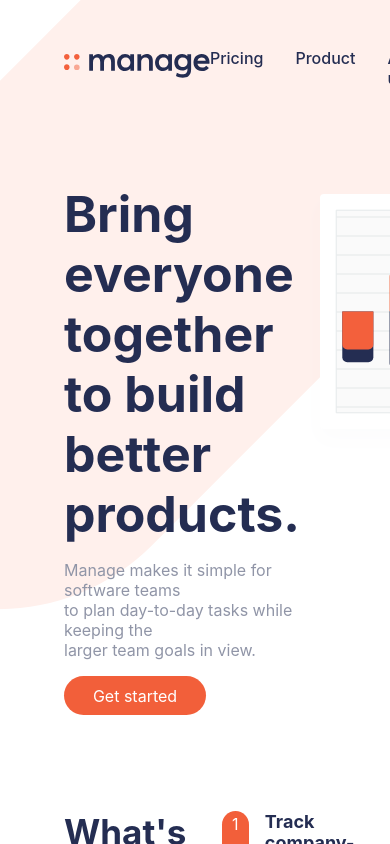
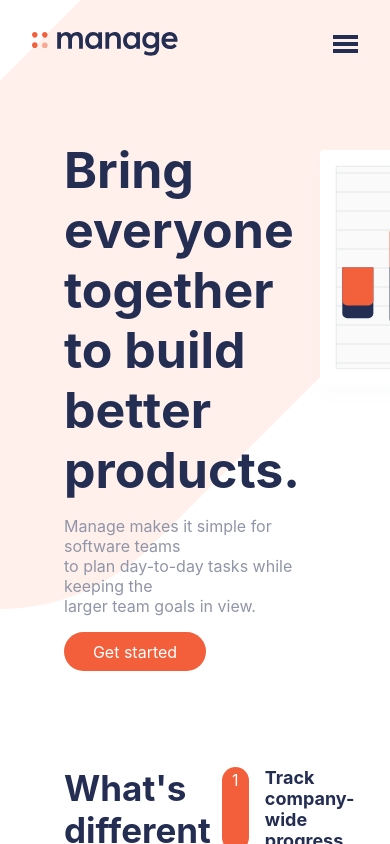
Before and after one commit to chrysellia/manage-landing-page, a React (Create React App) app in the folder website/: page / in a window 390 px wide. Shown: the top 844 px of the page. Built offline with nearby package versions, Linux system fonts and the light colour scheme.

Commit message:
Navbar mobile responsive

```diff
--- a/website/src/Navbar/Navbar.component.js
+++ b/website/src/Navbar/Navbar.component.js
@@ -2,6 +2,21 @@ import React from 'react'
 import './Navbar.style.scss'
 
 const Navbar = () => {
+    const [show, toggleShow] = React.useState(false);
+    const menuRef = React.useRef(null);
+
+    const handleClick = (event) => {
+        if (menuRef.current && !menuRef.current.contains(event.target)) {
+            toggleShow(false);
+        }
+    };
+
+    React.useEffect(() => {
+        document.addEventListener('click', handleClick, true);
+
+        return () => document.removeEventListener('click', handleClick, true);
+    });
+
     return (
         <div className="navbar-page">
             <div className="navbar-wrapper">
@@ -17,6 +32,7 @@ const Navbar = () => {
                     </div>
 
                     {/* Menu */}
+                    <div className="navbar-desktop">
                         <div className="navbar-menu">
                             <div className="list-menu">
                                 <div className="menu-item">Pricing</div>
@@ -34,6 +50,26 @@ const Navbar = () => {
                             </div>
                         </div>
                     </div>
+
+                    <div className="navbar-mobile">
+                        <div className="menu-icon" onClick={() => toggleShow(true)}>
+                            { show ?
+                                (<svg xmlns="http://www.w3.org/2000/svg" width="21" height="22"><path fill="#242D52" fill-rule="evenodd" d="M17.925.747l2.828 2.828L13.328 11l7.425 7.425-2.828 2.828-7.425-7.425-7.425 7.425-2.828-2.828L7.671 11 .247 3.575 3.075.747 10.5 8.171 17.925.747z"/></svg>)
+                                : (<svg xmlns="http://www.w3.org/2000/svg" width="25" height="18"><g fill="hsl(228, 39%, 23%)" fill-rule="evenodd"><path d="M0 0h25v4H0zM0 7h25v4H0zM0 14h25v4H0z"/></g></svg>)
+                            }
+                        </div>
+
+                        <div className="menu-wrapper">
+                            <div ref={menuRef} className={`menu-bloc ${show ? 'show' : 'hide'}`}>
+                                <div className="item-bloc">Pricing</div>
+                                <div className="item-bloc">Product</div>
+                                <div className="item-bloc">About us</div>
+                                <div className="item-bloc">Careers</div>
+                                <div className="item-bloc">Community</div>
+                            </div>
+                        </div>
+                    </div>
+                </div>
             </div>
         </div>
     )
--- a/website/src/Navbar/Navbar.style.scss
+++ b/website/src/Navbar/Navbar.style.scss
@@ -9,6 +9,9 @@
             .navbar-logo {
                 flex:auto;
             }
+
+            .navbar-desktop {
+                display: block;
 
                 .navbar-menu {
                     flex:auto;
@@ -34,9 +37,78 @@
                             padding: 0.6rem 1rem;
                             width: 110px;
                             text-align: center;
+                            cursor: pointer;
+                        }
+                    }
+                }
+            }
+
+            .navbar-mobile {
+                display: none;
+            }
+        }
+    }
+}
+
+@media only screen and (max-width: 480px) {
+    .navbar-page {
+        .navbar-wrapper {
+            padding: 2rem 2rem;
+
+            .navbar-content {
+                display: flex;
+                align-items: center;
+
+                .navbar-logo {
+                    flex:auto;
+                }
+
+                .navbar-desktop {
+                    display: none;
+                }
+
+                .navbar-mobile {
+                    display: block;
+
+                    .menu-wrapper {
+                        position: absolute;
+                        left: 0px;
+                        top: 80px;
+                        width: 100%;
+
+                        .menu-icon {
+                            position: relative;
+                        }
+
+                        .menu-bloc {
+                            position: relative;
+                            height: 225px;
+                            margin: 0 2rem;
+                            background-color: white;
+                            padding: 2rem 4rem;
+
+                            &.show {
+                                transform: scale(1);
+                                transition: all ease-in 300ms;
+                                transform-origin: top;
+                            }
+
+                            &.hide {
+                                transform: scale(1, 0);
+                                transition: all ease-out 300ms;
+                                transform-origin: top;
+                            }
+
+                            .item-bloc {
+                                text-align: center;
+                                color: hsl(228, 39%, 23%);
+                                font-weight: 500;
+                                padding-bottom: 1rem;
                             }
                         }
                     }
                 }
             }
         }
+    }
+}
```
Lines whose indentation alone changed are shown as unchanged.
